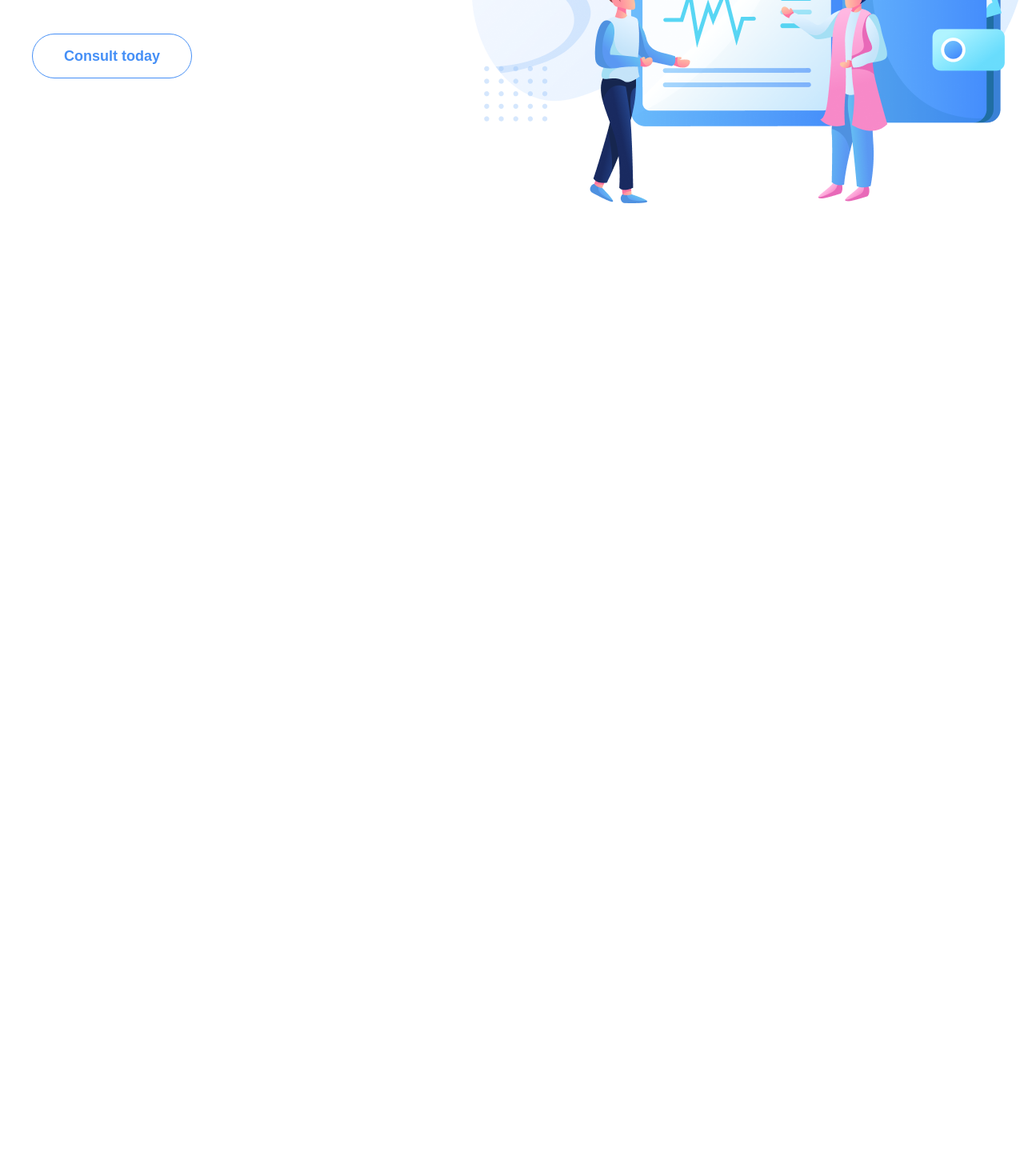
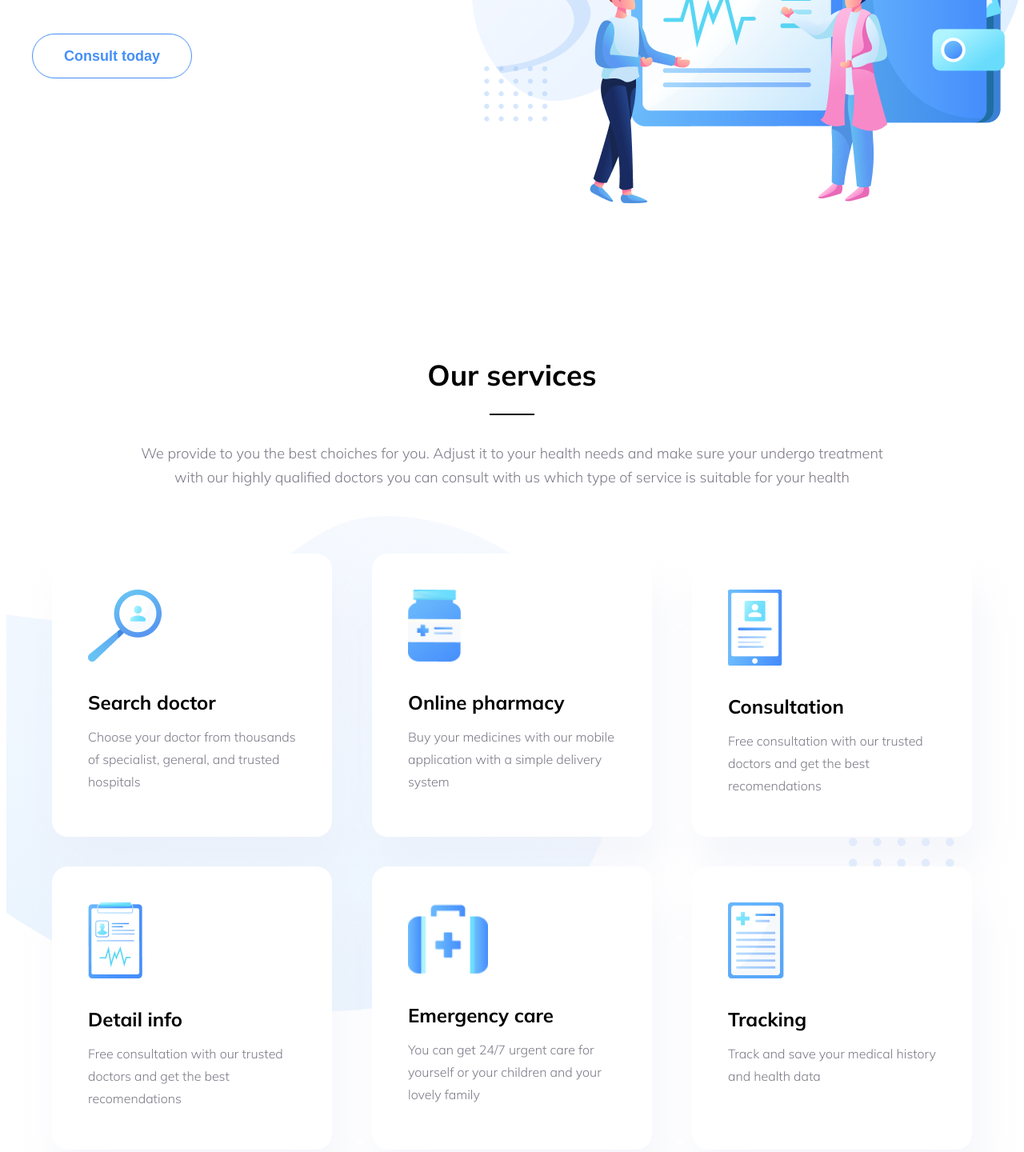
Before and after one commit to HVT11/html-css-training, a website built with Parcel: page practiceOne/src/index.html in a window 1280 px wide. Shown: the part 500-1940 px from the top of the page at 80% size. Before the commit the page ends 800 px from the top, so only its background shows below. Built offline with nearby package versions, Linux system fonts and the light colour scheme.

Commit message:
Add Our-service section

```diff
--- a/practiceOne/src/assets/css/style.css
+++ b/practiceOne/src/assets/css/style.css
@@ -100,3 +100,101 @@
     width: 693px;
     height: 598px;
 }
+
+/* OurService section */
+.ourService-section {
+    margin-top: 192px;
+    position: relative;
+}
+
+.ourService-section__background-element {
+    position: absolute;
+    z-index: -1;
+    left: 0;
+    top: -16px;
+}
+
+.ourService-section__55point {
+    position: absolute;
+    z-index: -1;
+    right: calc(20% - 174px);
+    bottom: calc(50% - 104px);
+}
+
+.ourService {
+    display: flex;
+    flex-direction: column;
+    align-items: center;
+}
+
+.ourService__header {
+    display: flex;
+    flex-direction: column;
+    align-items: center;
+}
+
+.ourService__header-heading {
+    font-weight: 700;
+    font-size: 36px;
+    margin: 0;
+}
+
+.ourService__separate {
+    width: 56px;
+    height: 2px;
+    background-color: var(--black-color);
+    margin: 26px 0 33px;
+}
+
+.ourService__header-text {
+    margin: 0;
+    width: 952px;
+    text-align: center;
+    font-weight: 300;
+    font-size: 18px;
+    line-height: 30px;
+    color: var(--text-color);
+}
+
+.ourService__list {
+    margin-top: 80px;
+    padding: 0;
+    list-style: none;
+    display: flex;
+    flex-wrap: wrap;
+    justify-content: space-around;
+}
+
+.ourService__item-icon {
+    min-height: 90px;
+}
+
+.ourService__item {
+    width: 350px;
+    height: 354px;
+    background-color: var(--white-color);
+    box-shadow: 10px 40px 50px rgba(229, 233, 246, 0.4);
+    border-radius: 20px;
+    padding: 45px;
+    margin-bottom: 37px;
+}
+
+.ourService__item-heading {
+    font-weight: 700;
+    font-size: 24px;
+    line-height: 56px;
+    color: var(--black-color);
+    margin: 20px 0 0 0;
+}
+
+.ourService__item-text {
+    margin: 1px 0 0 0;
+    font-weight: 300;
+    font-size: 16px;
+    line-height: 28px;
+    color: var(--text-color);
+}
+
+.ourService-btn {
+    margin-top: 25px;
+}
--- a/practiceOne/src/index.html
+++ b/practiceOne/src/index.html
@@ -53,6 +53,68 @@
                 </div>
             </div>
 
-        </div>
+            <!-- OurService section -->
+            <div class="ourService-section">
+                <img src="../src/assets/images/bg element.png" alt="" class="ourService-section__background-element">
+                <img src="../src/assets/images/55point.png" alt="" class="ourService-section__55point">
+                <div class="grid">
+                    <div class="ourService">
+                        <div class="ourService__header">
+                            <h2 class="ourService__header-heading">Our services</h2>
+                            <div class="ourService__separate"></div>
+                            <p class="ourService__header-text">
+                                We provide to you the best choiches for you. Adjust it to your health needs and make sure your undergo treatment with our highly qualified doctors you can consult with us which type of service is suitable for your health
+                            </p>
+                        </div>
+
+                        <ul class="ourService__list">
+                            <li class="ourService__item">
+                                <img src="./assets/images/search.png" alt="" class="ourService__item-icon">
+                                <h3 class="ourService__item-heading">Search doctor</h3>
+                                <p class="ourService__item-text">
+                                    Choose your doctor from thousands of specialist, general, and trusted hospitals
+                                </p>
+                            </li>
+                            <li class="ourService__item">
+                                <img src="./assets/images/onl-pharmacy.png" alt="" class="ourService__item-icon">
+                                <h3 class="ourService__item-heading">Online pharmacy</h3>
+                                <p class="ourService__item-text">
+                                    Buy  your medicines with our mobile application with a simple delivery system
+                                </p>
+                            </li>
+                            <li class="ourService__item">
+                                <img src="./assets/images/Consultation.png" alt="" class="ourService__item-icon">
+                                <h3 class="ourService__item-heading">Consultation</h3>
+                                <p class="ourService__item-text">
+                                    Free consultation with our trusted doctors and get the best recomendations
+                                </p>
+                            </li>
+                            <li class="ourService__item">
+                                <img src="./assets/images/Frame (3).png" alt="" class="ourService__item-icon">
+                                <h3 class="ourService__item-heading">Detail info</h3>
+                                <p class="ourService__item-text">
+                                    Free consultation with our trusted doctors and get the best recomendations
+                                </p>
+                            </li>
+                            <li class="ourService__item">
+                                <img src="./assets/images/Frame (4).png" alt="" class="ourService__item-icon">
+                                <h3 class="ourService__item-heading">Emergency care</h3>
+                                <p class="ourService__item-text">
+                                    You can get 24/7 urgent care for yourself or your children and your lovely family
+                                </p>
+                            </li>
+                            <li class="ourService__item">
+                                <img src="./assets/images/Frame (5).png" alt="" class="ourService__item-icon">
+                                <h3 class="ourService__item-heading">Tracking</h3>
+                                <p class="ourService__item-text">
+                                    Track and save your medical history and health data
+                                </p>
+                            </li>
+                        </ul>
+
+                        <button class="btn ourService-btn">Learn more</button>
+                    </div>
+                </div>
+            </div>
     </body>
 </html>
```
